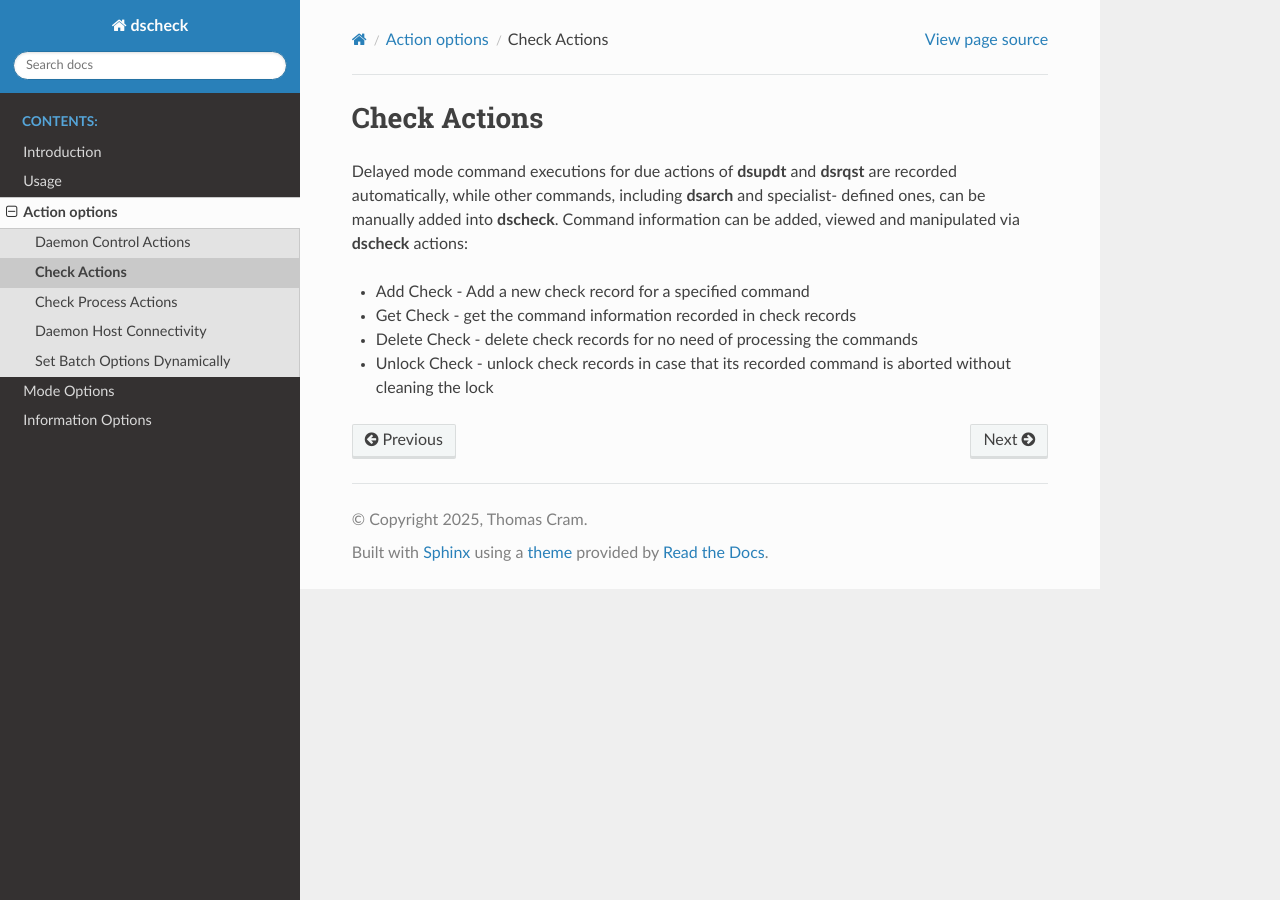
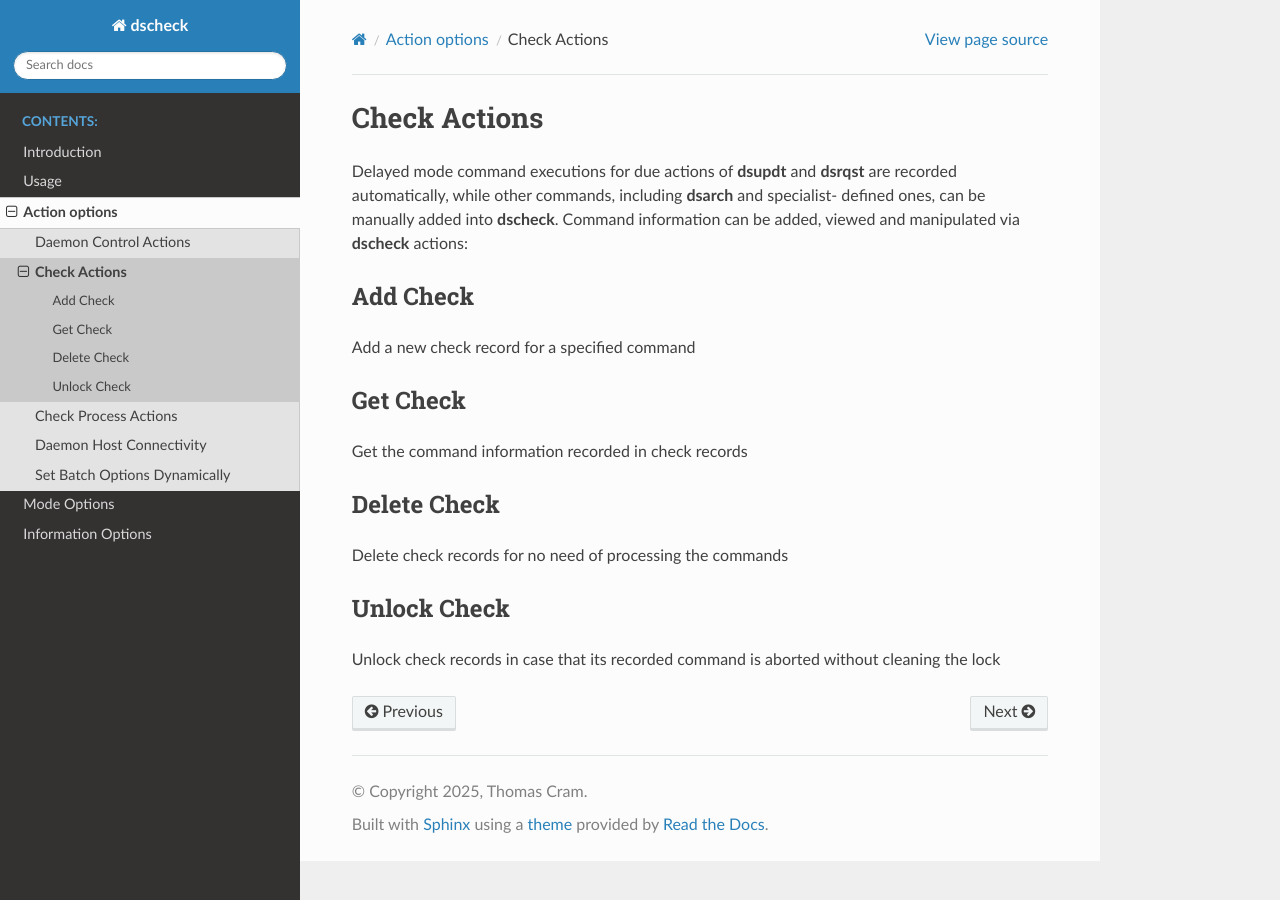
Before and after one commit to tcram/dscheck-docs, a Sphinx documentation site: the page built from docs/source/actions/check-actions.rst, in a window 1280 px wide. Built offline with Sphinx 7.4.7 and the Read the Docs theme 3.1.0, drawn with Linux system fonts in a browser that asks for light colours.

Commit message:
Refactor documentation formatting for check actions and daemon control actions for improved clarity

```diff
--- a/docs/source/actions/check-actions.rst
+++ b/docs/source/actions/check-actions.rst
@@ -6,7 +6,18 @@ recorded automatically, while other commands, including **dsarch** and specialis
 defined ones, can be manually added into **dscheck**. Command information can be
 added, viewed and manipulated via **dscheck** actions:
 
-* Add Check - Add a new check record for a specified command
-* Get Check - get the command information recorded in check records
-* Delete Check - delete check records for no need of processing the commands
-* Unlock Check - unlock check records in case that its recorded command is aborted without cleaning the lock
+Add Check
+----------
+Add a new check record for a specified command
+
+Get Check
+----------
+Get the command information recorded in check records
+
+Delete Check
+------------
+Delete check records for no need of processing the commands
+
+Unlock Check
+-------------
+Unlock check records in case that its recorded command is aborted without cleaning the lock
```
Also changed, not shown: docs/source/actions/check-process-actions.rst (+11 -4 lines), docs/source/actions/daemon-control-actions.rst (+121 -3 lines).
